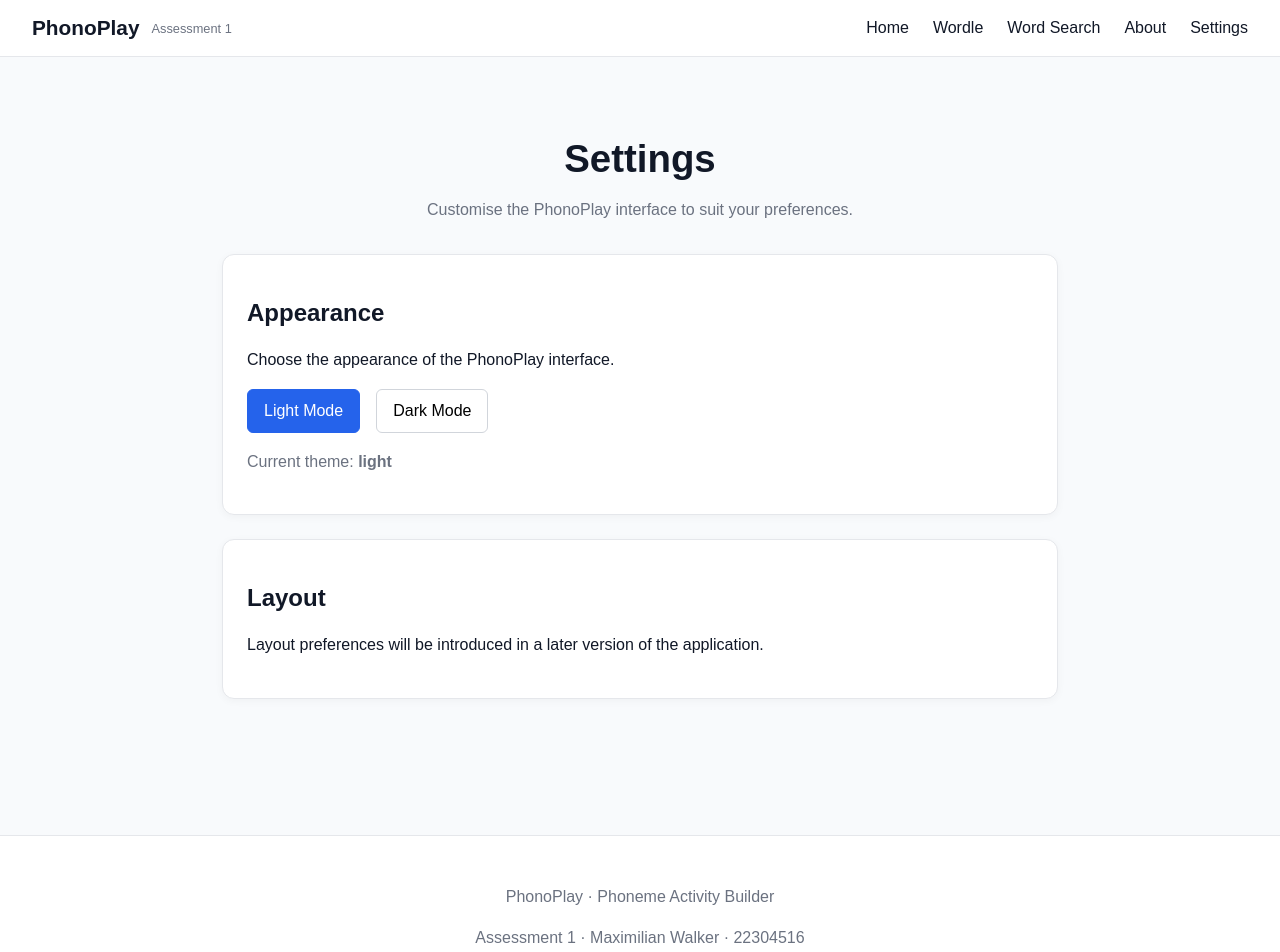
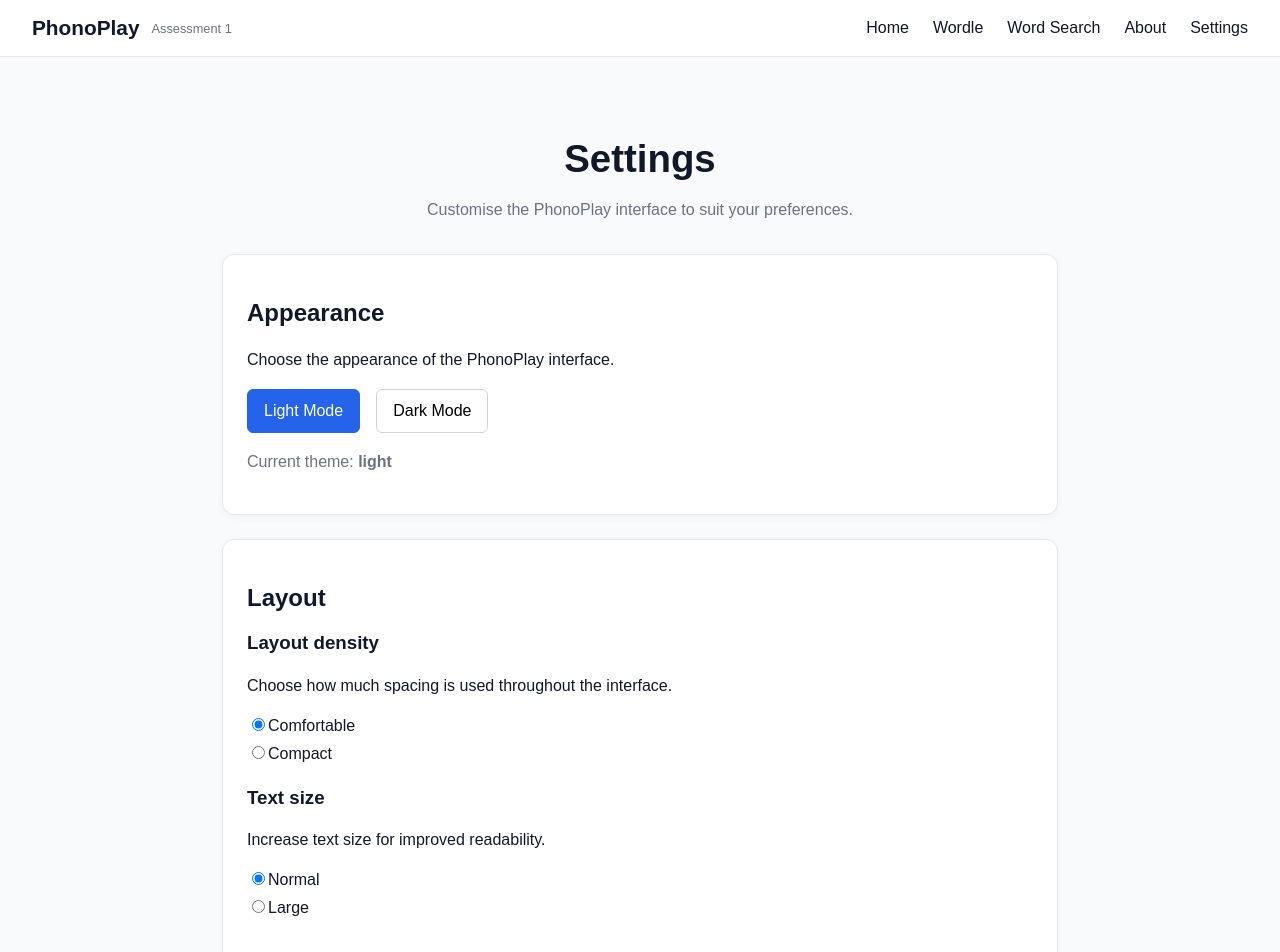
Before and after one commit to 22304516/phonoplay, a Next.js app: page /settings in a window 1280 px wide. Shown: the top 952 px of the page. Built offline with nearby package versions, Linux system fonts and the light colour scheme.

Commit message:
Add layout preferences to settings

```diff
--- /dev/null
+++ b/app/components/LayoutSelector.tsx
@@ -0,0 +1,126 @@
+"use client";
+
+import { useEffect, useState } from "react";
+
+type LayoutDensity = "comfortable" | "compact";
+type TextSize = "normal" | "large";
+
+export default function LayoutSelector() {
+  const [density, setDensity] = useState<LayoutDensity>("comfortable");
+
+  const [textSize, setTextSize] = useState<TextSize>("normal");
+
+  useEffect(() => {
+    const cookies = document.cookie.split("; ");
+
+    const densityCookie = cookies.find((cookie) =>
+      cookie.startsWith("layoutDensity="),
+    );
+
+    const textSizeCookie = cookies.find((cookie) =>
+      cookie.startsWith("textSize="),
+    );
+
+    if (densityCookie) {
+      const value = densityCookie.split("=")[1];
+
+      if (value === "comfortable" || value === "compact") {
+        setDensity(value);
+      }
+    }
+
+    if (textSizeCookie) {
+      const value = textSizeCookie.split("=")[1];
+
+      if (value === "normal" || value === "large") {
+        setTextSize(value);
+      }
+    }
+
+    document.documentElement.dataset.layout =
+      densityCookie?.split("=")[1] || "comfortable";
+
+    document.documentElement.dataset.textSize =
+      textSizeCookie?.split("=")[1] || "normal";
+  }, []);
+
+  function changeDensity(value: LayoutDensity) {
+    setDensity(value);
+
+    document.cookie = `layoutDensity=${value}; path=/; max-age=31536000`;
+
+    document.documentElement.dataset.layout = value;
+  }
+
+  function changeTextSize(value: TextSize) {
+    setTextSize(value);
+
+    document.cookie = `textSize=${value}; path=/; max-age=31536000`;
+
+    document.documentElement.dataset.textSize = value;
+  }
+
+  return (
+    <div className="layout-settings">
+      <div className="setting-group">
+        <h3>Layout density</h3>
+
+        <p>Choose how much spacing is used throughout the interface.</p>
+
+        <div className="setting-options">
+          <label>
+            <input
+              type="radio"
+              name="layout-density"
+              value="comfortable"
+              checked={density === "comfortable"}
+              onChange={() => changeDensity("comfortable")}
+            />
+            Comfortable
+          </label>
+
+          <label>
+            <input
+              type="radio"
+              name="layout-density"
+              value="compact"
+              checked={density === "compact"}
+              onChange={() => changeDensity("compact")}
+            />
+            Compact
+          </label>
+        </div>
+      </div>
+
+      <div className="setting-group">
+        <h3>Text size</h3>
+
+        <p>Increase text size for improved readability.</p>
+
+        <div className="setting-options">
+          <label>
+            <input
+              type="radio"
+              name="text-size"
+              value="normal"
+              checked={textSize === "normal"}
+              onChange={() => changeTextSize("normal")}
+            />
+            Normal
+          </label>
+
+          <label>
+            <input
+              type="radio"
+              name="text-size"
+              value="large"
+              checked={textSize === "large"}
+              onChange={() => changeTextSize("large")}
+            />
+            Large
+          </label>
+        </div>
+      </div>
+    </div>
+  );
+}
--- a/app/globals.css
+++ b/app/globals.css
@@ -614,6 +614,37 @@ li {
   color: #6b7280;
 }
 
+/* Layout preferences */
+
+html[data-layout="compact"] .settings-card,
+html[data-layout="compact"] .builder {
+  gap: 1rem;
+}
+
+html[data-layout="compact"] .page-header {
+  margin-bottom: 1rem;
+}
+
+html[data-layout="compact"] .settings-card {
+  padding: 1rem;
+}
+
+html[data-layout="comfortable"] .settings-card {
+  padding: 1.5rem;
+}
+
+/* Text size preferences */
+
+html[data-text-size="large"] {
+  font-size: 18px;
+}
+
+html[data-text-size="large"] button,
+html[data-text-size="large"] input,
+html[data-text-size="large"] select {
+  font-size: 1rem;
+}
+
 /* =========================
    FOOTER
    ========================= */
--- a/app/settings/page.tsx
+++ b/app/settings/page.tsx
@@ -1,4 +1,5 @@
 import ThemeSelector from "../components/ThemeSelector";
+import LayoutSelector from "../components/LayoutSelector";
 
 export default function Settings() {
   return (
@@ -16,10 +17,7 @@ export default function Settings() {
       <section className="settings-card">
         <h2>Layout</h2>
 
-        <p>
-          Layout preferences will be introduced in a later version of the
-          application.
-        </p>
+        <LayoutSelector />
       </section>
     </div>
   );
```
